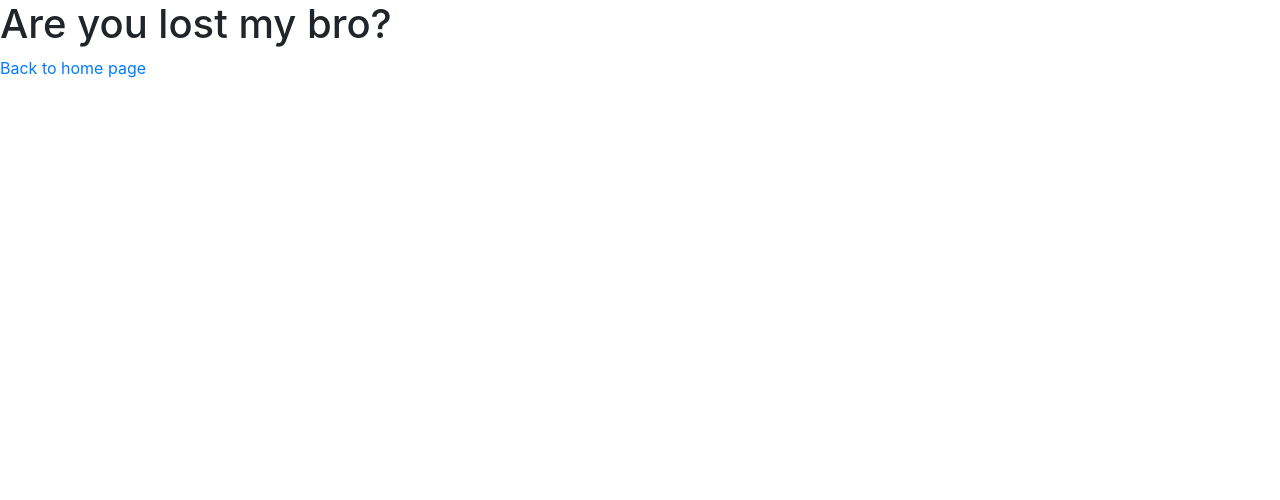
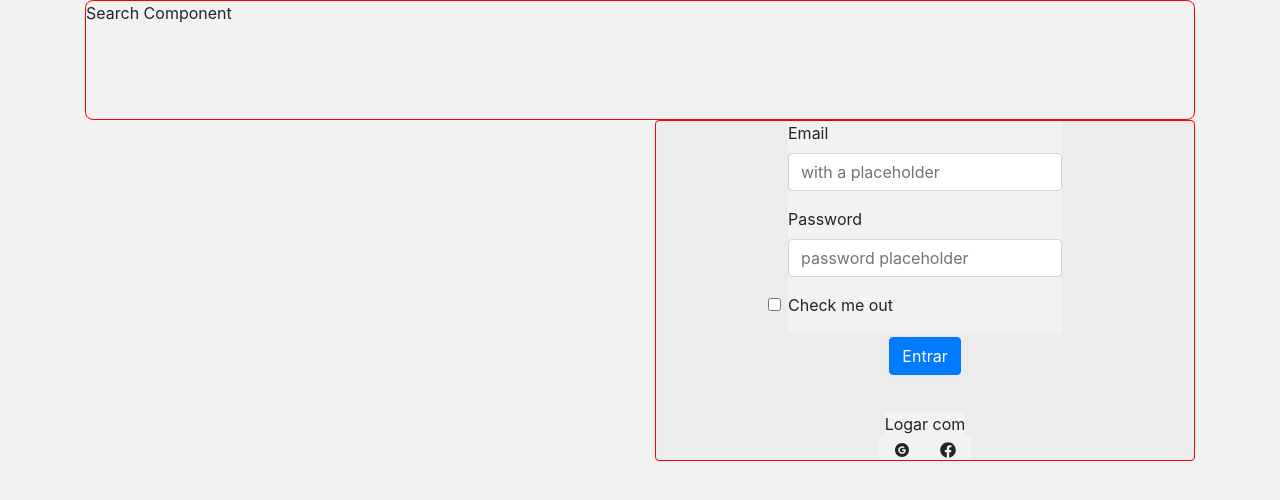
Before and after one commit to Plantasia/frontend, a Next.js app: page /login in a window 1280 px wide. Before the commit this address had no page. Shown: the top 500 px of the page. Built offline with nearby package versions, Linux system fonts and the light colour scheme.

Commit message:
* feature: Began features into login page and modified index.tsx (main route)

```diff
--- a/package.json
+++ b/package.json
@@ -12,9 +12,11 @@
     "axios": "^0.20.0",
     "boostrap": "^2.0.0",
     "bootstrap": "^4.5.3",
-    "next": "9.5.5",
+    "next": "^10.0.5",
     "react": "^17.0.1",
+    "react-bootstrap": "^1.4.3",
     "react-dom": "^17.0.1",
+    "react-icons": "^4.1.0",
     "react-markdown": "^4.3.1",
     "reactstrap": "^8.7.1",
     "styled-components": "^5.2.0"
@@ -24,7 +26,7 @@
     "@types/node": "^14.14.6",
     "@types/react": "^16.9.55",
     "@types/react-dom": "^16.9.9",
-    "@types/styled-components": "^5.1.4",
+    "@types/styled-components": "^5.1.7",
     "@typescript-eslint/eslint-plugin": "^4.4.1",
     "@typescript-eslint/parser": "^4.4.1",
     "eslint": "^7.11.0",
--- /dev/null
+++ b/pages/login.tsx
@@ -0,0 +1,103 @@
+import {Alert, Container, Col, Row, Button, Form, FormGroup, Label, Input} from 'reactstrap';
+import styled from 'styled-components';
+import {FaFacebook} from 'react-icons/fa';
+import {AiFillGoogleCircle} from 'react-icons/ai';
+import GlobalStyle from '../src/styles/GlobalStyle';
+import Image from 'next/image';
+
+
+  const SearchComponent = styled.div`
+  border:solid 1px red;
+  border-radius:8px;
+  max-width:1200px;
+  height: 120px;
+  `;
+
+
+  const BoxLogin = styled.div`
+  /*display:flex
+  flex-direction:column;
+  justify-content: center;
+  align-items:center; */
+  border:solid 1px red;
+  border-radius:4px;
+  display:flex;
+  flex-direction:column;
+  justify-content:stretch;
+  align-items:center;
+  background-color:#ececec;
+
+`;
+
+  const TestingBorder = styled.col`
+  border:solid 1px red ;
+  `
+
+export default function Login(){
+
+  return(
+    <>
+    <Container>
+     <SearchComponent>Search Component</SearchComponent>
+    </Container>
+
+    <Container>
+      <Row>
+        <Col>
+
+        </Col>
+
+        <Col>
+        <BoxLogin>
+
+                <Form >
+
+                  <FormGroup>
+                    <Label for="Email">Email</Label>
+                    <Input type="email" name="email" id="exampleEmail" placeholder="with a placeholder" />
+                  </FormGroup>
+
+                  <FormGroup>
+                    <Label for="Password">Password</Label>
+                    <Input type="password" name="password" id="examplePassword" placeholder="password placeholder" />
+                  </FormGroup>
+
+                  <FormGroup>
+                      <Label check>
+                        <Input type="checkbox" />{' '}
+                          Check me out
+                      </Label>
+                  </FormGroup>
+                </Form>
+
+
+
+              <Button className="m-1" color="primary">Entrar</Button>
+
+              <hr></hr>
+
+                <Row>
+                  Logar com
+                </Row>
+                <Row className="d-flex justify-content-center align-items-center">
+
+                  <Col className="col">
+                    <AiFillGoogleCircle/>
+                  </Col>
+                  <Col className="col">
+                     <FaFacebook/>
+                  </Col>
+
+                </Row>
+
+
+        </BoxLogin>
+        </Col>
+
+
+   </Row>
+  </Container>
+  <GlobalStyle/>
+  </>
+  )
+}
--- a/src/styles/GlobalStyle.ts
+++ b/src/styles/GlobalStyle.ts
@@ -4,6 +4,10 @@ export default createGlobalStyle`
   * {
     margin: 0 ;
     padding: 0 ;
+    outline:0;
+    box-sizing: border-box;
+    background-color: #f2f2f2;
+
   }
 
 `
--- a/src/styles/pages/Home.ts
+++ /dev/null
@@ -1,5 +0,0 @@
-import styled from "styled-components"
-
-export const Title = styled.h1`
-  color: #fff;
-`
```
Also changed, not shown: pages/blog/article/[slug].tsx (deleted, +0 -55 lines), pages/index.tsx (+19 -8 lines), strapi/index.ts (deleted, +0 -33 lines), strapi/interfaces/index.ts (deleted, +0 -17 lines), src/assets/img_provisoria.png (added), 1 other file (tests, documents, lock files or other folders).
